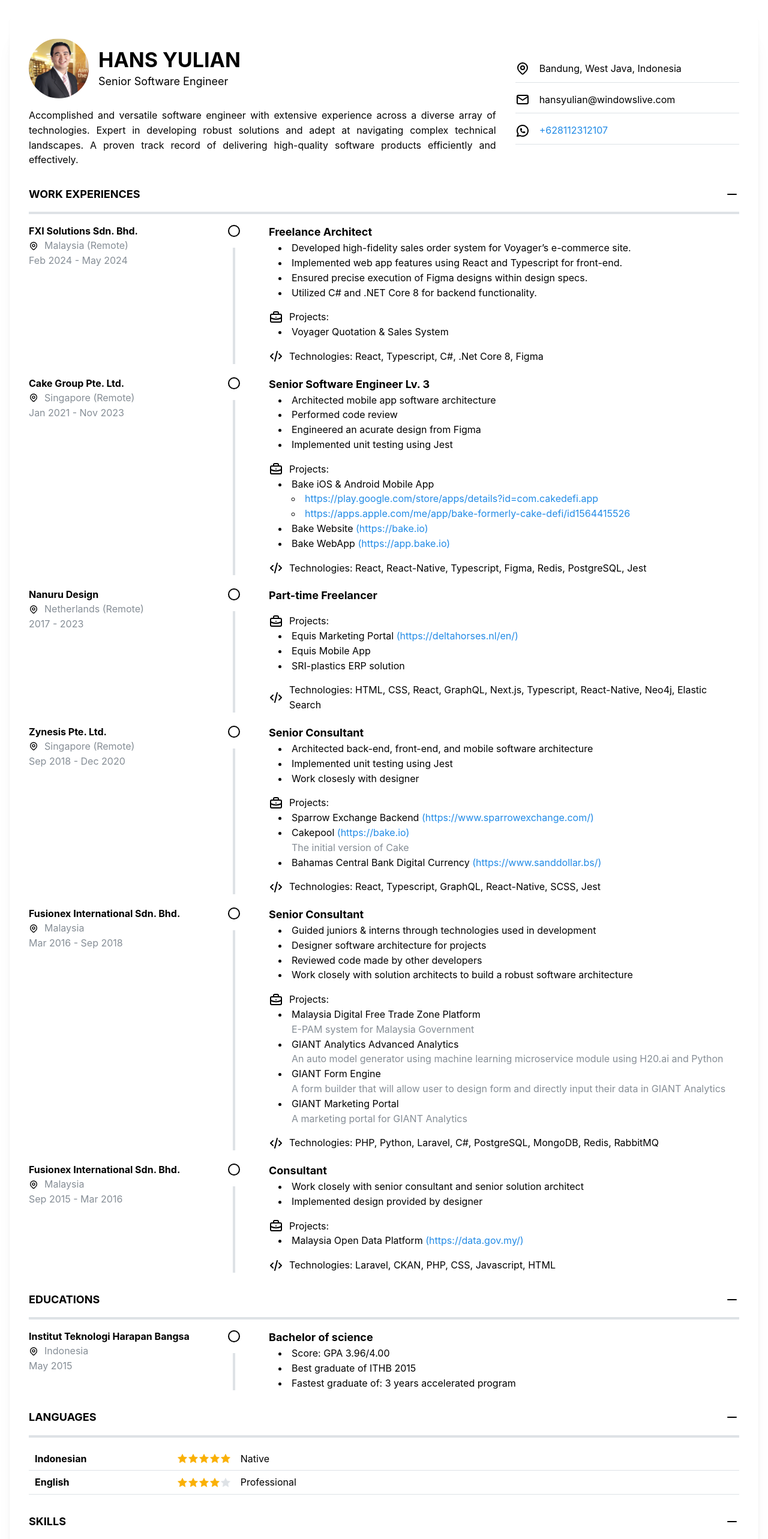
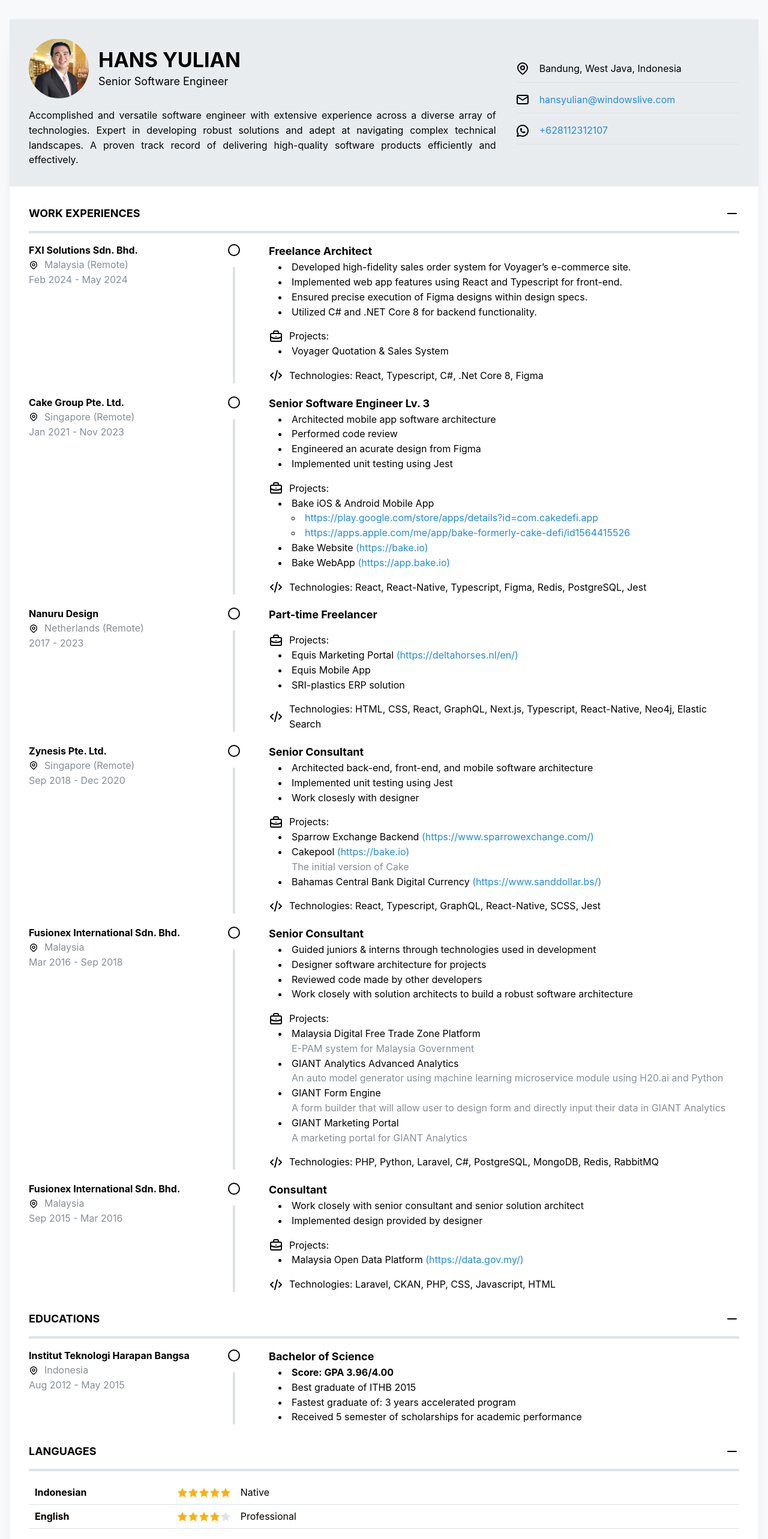
Before and after one commit to hansyulian/cv, a React (Vite) app: page / in a window 1280 px wide. Shown: the top 2566 px of the page at 60% size. Built offline with nearby package versions, Linux system fonts and the light colour scheme.

Commit message:
some styling fixes and mail styling

```diff
--- a/src/_mantine.scss
+++ b/src/_mantine.scss
@@ -62,3 +62,9 @@ $mantine-breakpoint-xl: "88em";
     @content;
   }
 }
+
+@mixin print-only {
+  @media print {
+    @content;
+  }
+}
--- /dev/null
+++ b/src/components/PrintPaperContainer.module.scss
@@ -0,0 +1,5 @@
+.outerContainer {
+  background-color: var(--mantine-color-gray-0);
+  background-repeat: repeat;
+  background-size: auto;
+}
--- a/src/components/PrintPaperContainer.tsx
+++ b/src/components/PrintPaperContainer.tsx
@@ -1,6 +1,7 @@
-import { Container, Paper } from "@mantine/core";
+import { Box, Container, Paper, Space } from "@mantine/core";
 import { PropsWithChildren } from "react";
 import { useIsPrinting } from "~/hooks/useIsPrinting";
+import classes from "./PrintPaperContainer.module.scss";
 
 export function PrintPaperContainer(props: PropsWithChildren) {
   const isPrinting = useIsPrinting();
@@ -8,10 +9,14 @@ export function PrintPaperContainer(props: PropsWithChildren) {
     return <Container size="xl">{props.children}</Container>;
   }
   return (
-    <Container size="xl">
-      <Paper p="xl" shadow="xl">
-        {props.children}
-      </Paper>
-    </Container>
+    <Box className={classes.outerContainer}>
+      <Container size="xl">
+        <Space h="xl" />
+        <Paper p="xl" shadow="xl">
+          {props.children}
+        </Paper>
+        <Space h="xl" />
+      </Container>
+    </Box>
   );
 }
--- a/src/components/ResumeTemplate1/ResumeTemplate1.Education.tsx
+++ b/src/components/ResumeTemplate1/ResumeTemplate1.Education.tsx
@@ -36,7 +36,7 @@ export function RT1Education(props: RT1EducationProps) {
             </Text>
             <List withPadding>
               <List.Item>
-                <Text>Score: {education.verdict}</Text>
+                <Text fw="bold">Score: {education.verdict}</Text>
               </List.Item>
               {education.description &&
                 education.description.map((d) => (
--- /dev/null
+++ b/src/components/ResumeTemplate1/ResumeTemplate1.Profile.module.scss
@@ -0,0 +1,9 @@
+.container {
+  background-color: var(--mantine-color-gray-2);
+  margin: calc(-1 * var(--mantine-spacing-xl));
+  padding: var(--mantine-spacing-xl);
+  margin-bottom: 0;
+  @include print-only {
+    padding-top: calc(2 * var(--mantine-spacing-xl));
+  }
+}
--- a/src/components/ResumeTemplate1/ResumeTemplate1.Profile.tsx
+++ b/src/components/ResumeTemplate1/ResumeTemplate1.Profile.tsx
@@ -1,6 +1,7 @@
-import { Grid, Group, Avatar, Stack, Text, Title } from "@mantine/core";
+import { Grid, Group, Avatar, Stack, Text, Title, Box } from "@mantine/core";
 import { Icon } from "~/components/Icon";
 import { RT1ProfileInfoRow } from "~/components/ResumeTemplate1/ResumeTemplate1.ProfileInfoRow";
+import classes from "./ResumeTemplate1.Profile.module.scss";
 
 export type RT1ProfileProps = {
   profile: ResumeProfile;
@@ -11,6 +12,7 @@ export function RT1Profile(props: RT1ProfileProps) {
   const { profile, photoUrl } = props;
 
   return (
+    <Box className={classes.container}>
       <Grid gutter="xl">
         <Grid.Col span={{ sm: 8 }}>
           <Stack h="100%" justify="center">
@@ -45,5 +47,6 @@ export function RT1Profile(props: RT1ProfileProps) {
           </Stack>
         </Grid.Col>
       </Grid>
+    </Box>
   );
 }
--- a/src/components/ResumeTemplate1/ResumeTemplate1.Section.tsx
+++ b/src/components/ResumeTemplate1/ResumeTemplate1.Section.tsx
@@ -9,6 +9,7 @@ import {
 import { useDisclosure } from "@mantine/hooks";
 import { PropsWithChildren } from "react";
 import { Icon } from "~/components/Icon";
+import { useIsPrinting } from "~/hooks/useIsPrinting";
 
 export type RT1SectionProps = PropsWithChildren<{
   title: string;
@@ -18,6 +19,7 @@ export type RT1SectionProps = PropsWithChildren<{
 export function RT1Section(props: RT1SectionProps) {
   const { title, children, expanded = true } = props;
   const [open, { toggle }] = useDisclosure(expanded);
+  const isPrinting = useIsPrinting();
   return (
     <Stack w="100%">
       <UnstyledButton onClick={toggle}>
@@ -25,11 +27,11 @@ export function RT1Section(props: RT1SectionProps) {
           <Title order={4} tt="uppercase">
             {title}
           </Title>
-          <Icon name={open ? "minus" : "plus"} />
+          {!isPrinting && <Icon name={open ? "minus" : "plus"} />}
         </Group>
       </UnstyledButton>
       <Divider size="lg" />
-      <Collapse in={open}>{children}</Collapse>
+      <Collapse in={open || isPrinting}>{children}</Collapse>
     </Stack>
   );
 }
--- a/src/config/data.ts
+++ b/src/config/data.ts
@@ -567,15 +567,20 @@ export const data: Resume = {
     {
       institution: "Institut Teknologi Harapan Bangsa",
       location: "Indonesia",
+      start: {
+        year: 2012,
+        month: 8,
+      },
       end: {
         year: 2015,
         month: 5,
       },
-      degree: "Bachelor of science",
+      degree: "Bachelor of Science",
       verdict: "GPA 3.96/4.00",
       description: [
         "Best graduate of ITHB 2015",
         "Fastest graduate of: 3 years accelerated program",
+        "Received 5 semester of scholarships for academic performance",
       ],
     },
   ],
--- a/src/pages/ResumePage/ResumePage.tsx
+++ b/src/pages/ResumePage/ResumePage.tsx
@@ -1,4 +1,3 @@
-import { Space } from "@mantine/core";
 import { data } from "~/config/data";
 import photo from "~/assets/photo.jpg";
 import { ResumeTemplate1 } from "~/components/ResumeTemplate1";
@@ -6,12 +5,8 @@ import { PrintPaperContainer } from "~/components/PrintPaperContainer";
 
 export default function ResumePage() {
   return (
-    <>
-      <Space h="xl" />
-      <PrintPaperContainer>
-        <ResumeTemplate1 data={data} photoUrl={photo} />
-      </PrintPaperContainer>
-      <Space h="xl" />
-    </>
+    <PrintPaperContainer>
+      <ResumeTemplate1 data={data} photoUrl={photo} />
+    </PrintPaperContainer>
   );
 }
--- a/src/utils/getLinkableValue.ts
+++ b/src/utils/getLinkableValue.ts
@@ -1,3 +1,5 @@
+import { isEmail } from "~/utils/isEmail";
+
 const simplePhoneNumberPattern = /^\+\d{10,15}$/;
 export function getLinkableValue(value: string) {
   const isPhoneNumber = simplePhoneNumberPattern.test(value);
@@ -9,6 +11,10 @@ export function getLinkableValue(value: string) {
   if (value.startsWith("http")) {
     return value;
   }
+  // hyulian: check if it's email
+  if (isEmail(value)) {
+    return `mailto:${value}`;
+  }
   // otherwise, we consider a non link
   return undefined;
 }
--- /dev/null
+++ b/src/utils/isEmail.ts
@@ -0,0 +1,4 @@
+export function isEmail(value: string) {
+  const emailRegex = /^[^\s@]+@[^\s@]+\.[^\s@]+$/;
+  return emailRegex.test(value);
+}
```
Also changed, not shown: 2 other files (tests, documents, lock files or other folders). Lines whose indentation alone changed are shown as unchanged.
